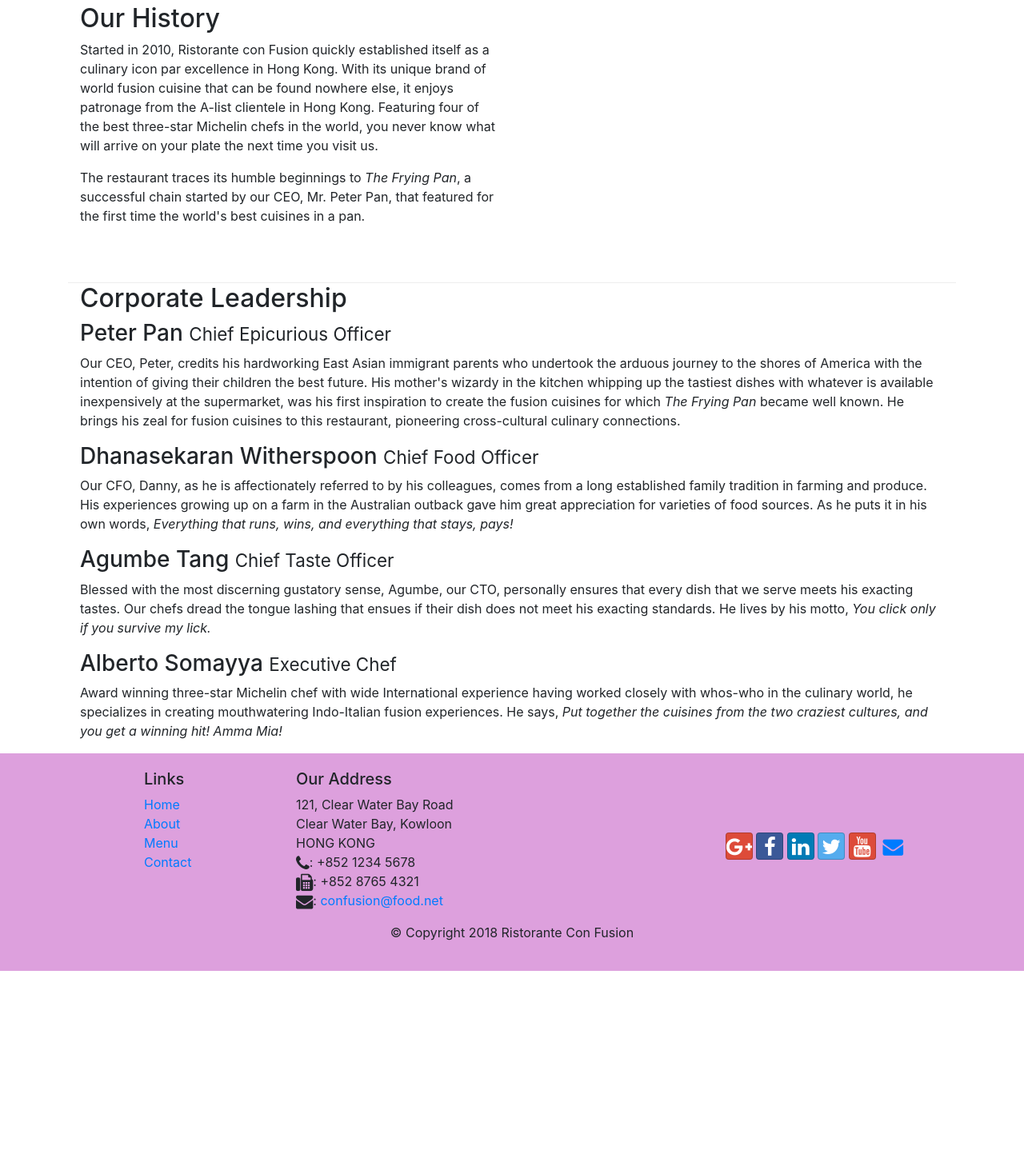
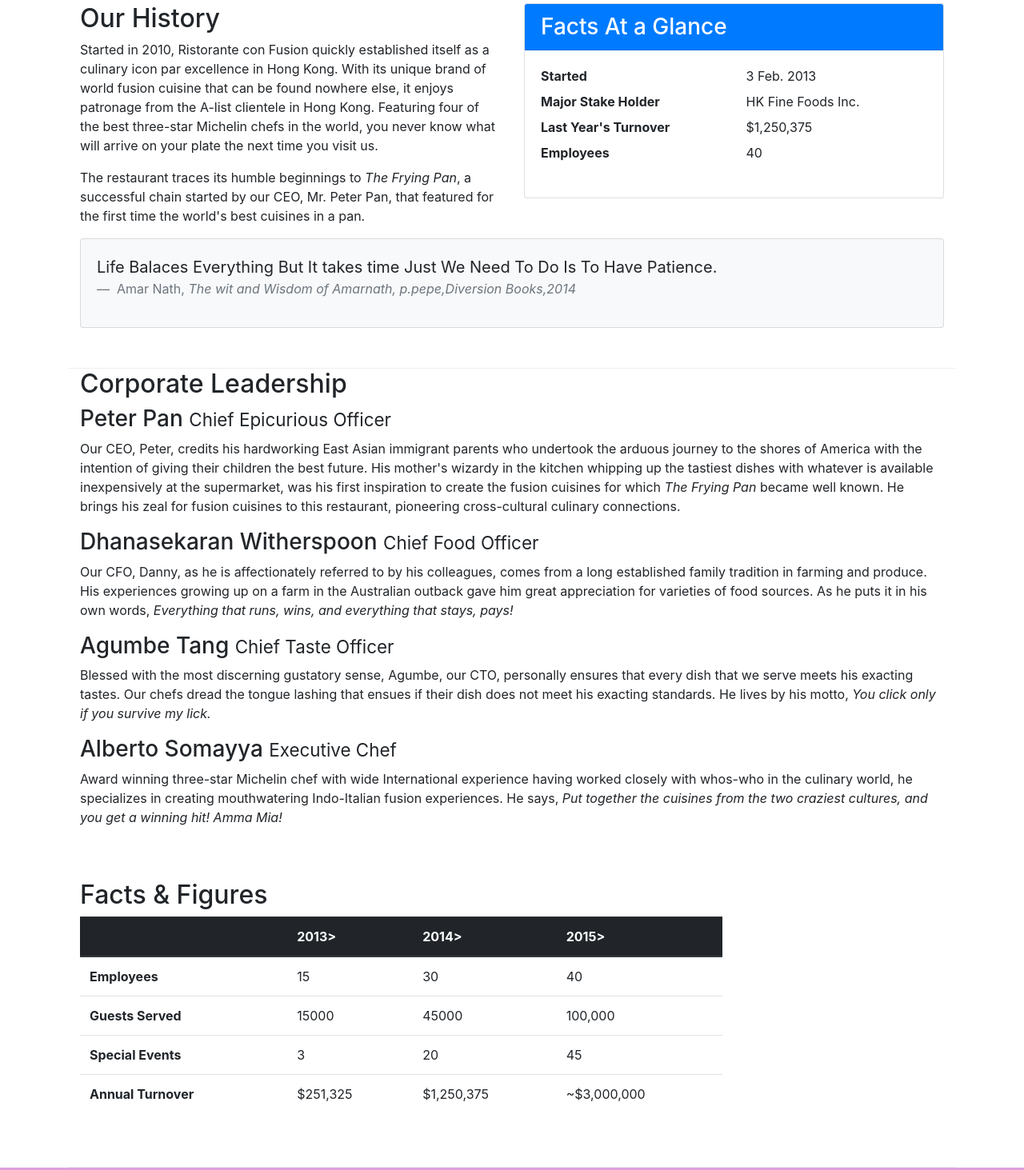
Before and after one commit to amar261/Bootstrap, a website: page aboutus.html in a window 1280 px wide. Shown: the part 461-1924 px from the top of the page at 80% size. Before the commit the page ends 1675 px from the top, so only its background shows below. Drawn offline with nearby package versions, Linux system fonts and the light colour scheme.

Commit message:
Images and Media

```diff
--- a/aboutus.html
+++ b/aboutus.html
@@ -21,7 +21,7 @@
             <button class="navbar-toggler" type="button" data-toggle="collapse" data-target="#Navbar">
                  <span class="navbar-toggler-icon"></span>
             </button>
-            <a class="navbar-brand mr-auto" href="./index.html">Ristorante con Fusion </a>
+            <a class="navbar-brand mr-auto" href="./index.html"><img src="img/logo.png" height="30"  width="41"> </a>
         <div class="collapse navbar-collapse" id="Navbar">
             <ul class="navbar-nav mr-auto">
                 <li class="nav-item"><a class="nav-link" href="./index.html"><span class="fa fa-home"></span> Home</a></li>
@@ -40,7 +40,8 @@
                     <h1>Ristorante con Fusion</h1>
                     <p>We take inspiration from the World's best cuisines, and create a unique fusion experience. Our lipsmacking creations will tickle your culinary senses!</p>
                 </div>
-                <div class="col-12 col-sm">
+                <div class="col-12 col-sm align-self-center">
+                    <img src="img/logo.png" class="img-fluid">
                 </div>
             </div>
         </div>
@@ -64,10 +65,36 @@
                 <p>Started in 2010, Ristorante con Fusion quickly established itself as a culinary icon par excellence in Hong Kong. With its unique brand of world fusion cuisine that can be found nowhere else, it enjoys patronage from the A-list clientele in Hong Kong.  Featuring four of the best three-star Michelin chefs in the world, you never know what will arrive on your plate the next time you visit us.</p>
                 <p>The restaurant traces its humble beginnings to <em>The Frying Pan</em>, a successful chain started by our CEO, Mr. Peter Pan, that featured for the first time the world's best cuisines in a pan.</p>
             </div>
-            <div>
+            <div class="col-sm">
+                <div class="card">
+                    <h3 class="card-header bg-primary text-white">Facts At a Glance</h3>
+                    <div class="card-body">
+                        <dl class="row">
+                            <dt class="col-6">Started</dt>
+                            <dd class="col-6">3 Feb. 2013</dd>
+                            <dt class="col-6">Major Stake Holder</dt>
+                            <dd class="col-6">HK Fine Foods Inc.</dd>
+                            <dt class="col-6">Last Year's Turnover</dt>
+                            <dd class="col-6">$1,250,375</dd>
+                            <dt class="col-6">Employees</dt>
+                            <dd class="col-6">40</dd>
+                        </dl>
+                    </div>
+                </div>
             </div>
-        </div>
-
+                <div class="col-12">
+                    <div class="card card-body bg-light">
+                        <blockquote class="blockquote">
+                            <p class="mb-0">Life Balaces Everything But It takes time Just We Need To Do Is To Have Patience.</p>
+                            <footer class="blockquote-footer">
+                                 Amar Nath,<cite class="Source Title">
+                                      The wit and Wisdom of Amarnath, p.pepe,Diversion Books,2014
+                                 </cite>
+                            </footer>
+                        </blockquote>
+                    </div>
+                </div>
+            </div>
 
         <div class="col-auto">
             <div>
@@ -82,7 +109,50 @@
                 <p class="d-none d-sm-block">Award winning three-star Michelin chef with wide International experience having worked closely with whos-who in the culinary world, he specializes in creating mouthwatering Indo-Italian fusion experiences. He says, <em>Put together the cuisines from the two craziest cultures, and you get a winning hit! Amma Mia!</em></p>
             </div>
        </div>
-
+       <div class="row row-content">
+           <div class="col-12 col-sm-9">
+               <h2>Facts &amp; Figures</h2>
+               <div class="table-responsive">
+               <table class="table table-stripped">
+                   <thead class="thead-dark">
+                       <tr>
+                           <th>&nbsp;</th>
+                           <th>2013></th>
+                           <th>2014></th>
+                           <th>2015></th>
+                       </tr>
+                   </thead>
+                   <tbody>
+                       <tr>
+                           <th>Employees</th>
+                           <td>15</td>
+                           <td>30</td>
+                           <td>40</td>
+                       </tr>
+                    <tr>
+                        <th>Guests Served</th>
+                        <td>15000</td>
+                        <td>45000</td>
+                        <td>100,000</td>
+                    </tr>
+                    <tr>
+                        <th>Special Events</th>
+                        <td>3</td>
+                        <td>20</td>
+                        <td>45</td>
+                    </tr>
+                    <tr>
+                        <th>Annual Turnover</th>
+                        <td>$251,325</td>
+                        <td>$1,250,375</td>
+                        <td>~$3,000,000</td>
+                    </tr>
+                   </tbody>
+               </table>
+               </div>
+            </div>
+           <div class="col-12 col-sm-9"></div>
+       </div>
     </div>
 
     <footer class="footer">
```
Also changed, not shown: contactus.html (+3 -2 lines), index.html (+27 -7 lines), img/alberto.png (added), img/buffet.png (added), img/logo.png (added), img/uthappizza.png (added), 1 other file.
